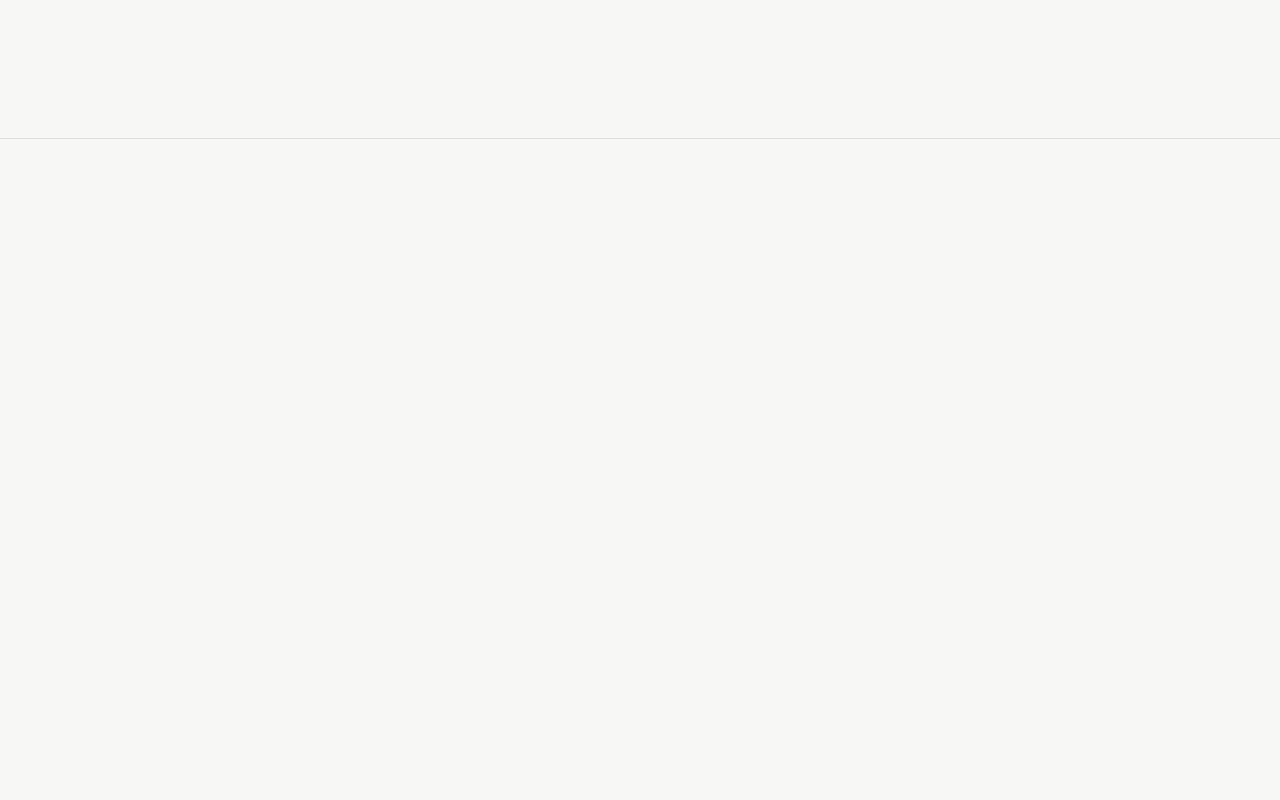
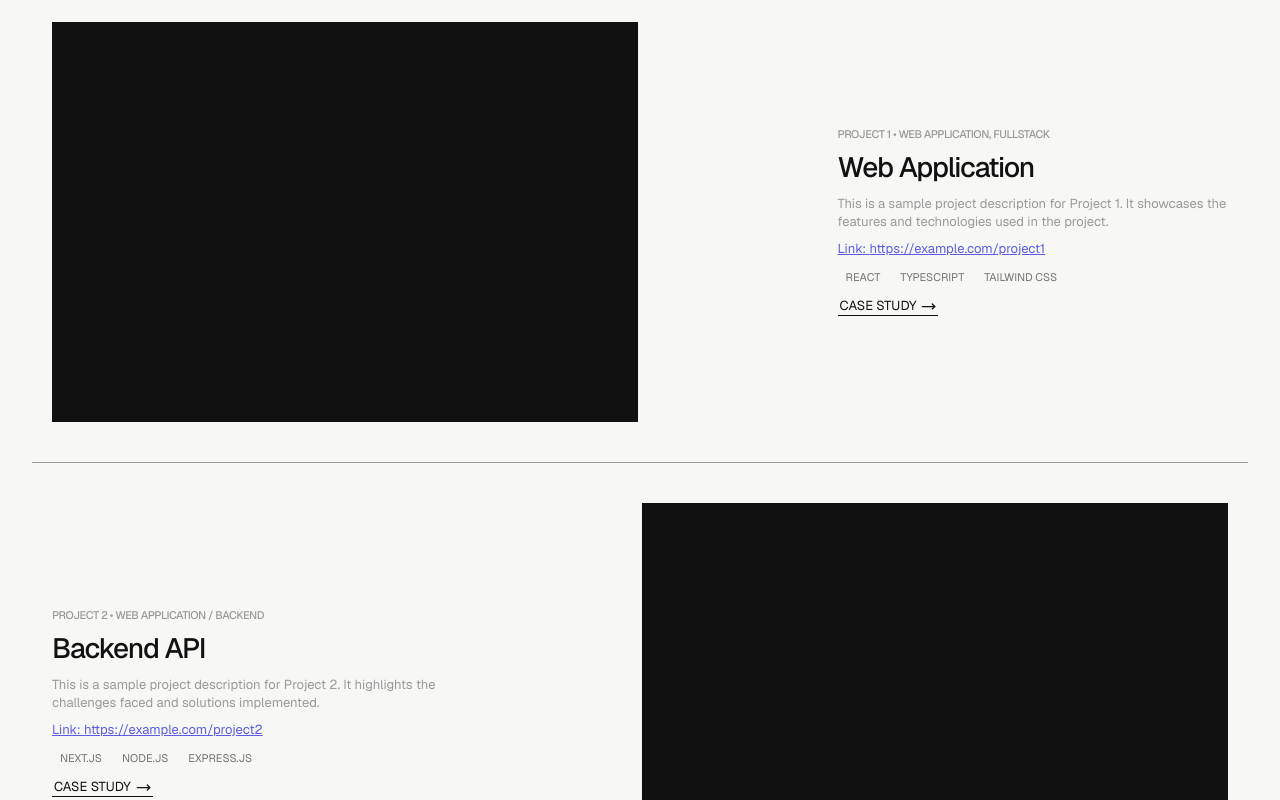
Before and after one commit to User-manjil/Collection-of-Work-Projects, a Next.js app: page / in a window 1280 px wide. Shown: the part 1240-2040 px from the top of the page. Before the commit the page ends 1507 px from the top, so only its background shows below. Built offline with nearby package versions, Linux system fonts and the light colour scheme.

Commit message:
Add SelectedWork component with project data and CardProject integration; update Footer with social links and enhance Button styling

```diff
--- a/components/home/SelectedWork.tsx
+++ b/components/home/SelectedWork.tsx
@@ -1,9 +1,50 @@
+import CardProject from "../ui/CardProject";
+
 export default function SelectedWork(){
+    const dataProjects=[
+        {   id:1,
+            title:"Web Application",
+            projecttype:"Web Application, FullStack",
+            description:"This is a sample project description for Project 1. It showcases the features and technologies used in the project.",
+            techStack:["React","TypeScript","Tailwind CSS"],
+            link:"https://example.com/project1"
+        },
+        {
+            id:2,
+            title:"Backend API ",
+            projecttype:"Web Application / Backend",
+            description:"This is a sample project description for Project 2. It highlights the challenges faced and solutions implemented.",
+            techStack:["Next.js","Node.js","Express.js"],
+            link:"https://example.com/project2"
+        },
+        {
+            id:3,
+            title:"SAAS APPLICATION ",
+            projecttype:"Web Application, Frontend",
+            description:"This is a sample project description for Project 3. It demonstrates the integration of various APIs and services.",
+            techStack:["Vue.js","Firebase","Bootstrap"],
+            link:"https://example.com/project3"
+        }
+    ]
     return (
         <>
         <div className="container mt-10">
 
             <div className="flex  text-muted-foreground text-sm  wrap-normal tracking-wider">02- SELECTED WORK</div>
+            {dataProjects.map((project,index)=>{
+                return(
+                    <CardProject
+                    id={project.id}
+                    projecttype={project.projecttype}
+                    key={index}
+                    title={project.title}
+                    description={project.description}
+                    techStack={project.techStack}
+                    link={project.link}
+                    />
+                )
+            }
+            )}
 
         </div>
 
--- a/components/layout/Footer.tsx
+++ b/components/layout/Footer.tsx
@@ -1,7 +1,19 @@
 export default function Footer(){
     return(
        <>
-       <footer className="site-footer"></footer>
+       <footer  className="flex flex-col gap-5 py-10 border-t border-muted-foreground mt-10">
+        <div className="container flex justify-between">
+        <div className="flex font-medium">Manjil Aryal</div>
+        <div className="flex text-muted-foreground text-sm">Full Stack Developer</div>
+            <ul className="flex gap-5 text-sm">
+                <a href="https://github.com/User-manjil" target="_blank" rel="noopener noreferrer">GitHub</a>
+                <a href="https://linkedin.com/in/manjilaryal" target="_blank" rel="noopener noreferrer">LinkedIn</a>
+                <a href="https://twitter.com/manjilaryal" target="_blank" rel="noopener noreferrer">Twitter</a>
+                </ul>
+        </div>
+
+
+       </footer>
 
        </>
     )
--- a/components/ui/Button.tsx
+++ b/components/ui/Button.tsx
@@ -7,8 +7,8 @@ type ButtonProps = {
 
 export default function Button({ children, className = "" }: ButtonProps) {
   return (
-    <button className={`flex items-center gap-1 ${className}`}>
-      <span>{children}</span>
+    <button className={`flex items-center  uppercase s  gap-1 ${className}`}>
+      <span className="text-sm">{children}</span>
       <MoveRight size={15} />
     </button>
   );
--- /dev/null
+++ b/components/ui/CardProject.tsx
@@ -0,0 +1,33 @@
+import Button from "./Button";
+
+export default function CardProject({id,title,description,projecttype,techStack,link}:{id:number,title:string,description:string,projecttype :string,techStack:string[],link:string}){
+    return(
+        <div className={`flex ${id % 2==0 ? 'flex-row-reverse':'' }    gap-50 border-b border-muted-foreground  px-5 py-10 `}>
+
+            <div className="flex w-3/4 ">
+                <div className="flex w-full h-100 bg-foreground"></div>
+            </div>
+            <div className="flex flex-col w-1/2 justify-center gap-2">
+                <h2 className="text-xs text-muted-foreground uppercase">Project {id}  • {projecttype}</h2>
+                 <h3 className="text-2xl font-bold">{title}</h3>
+                <p className="text-sm text-muted-foreground">{description}</p>
+                <p className="text-sm underline text-accent">Link: <a href={link} target="_blank" rel="noopener noreferrer" className="text-sm text-primary hover:underline">
+                    {link}
+                </a></p>
+
+                <div className="flex flex-wrap gap-1">
+                {techStack.map((tech, index) => (
+                    <span key={index} className="text-xs text-muted uppercase  px-2 py-1 rounded-md">
+                        {tech}
+                    </span>
+                ))}
+            </div>
+            <Button className="button w-fit"  >CASE STUDY</Button>
+
+            </div>
+
+
+
+        </div>
+    )
+}
```
